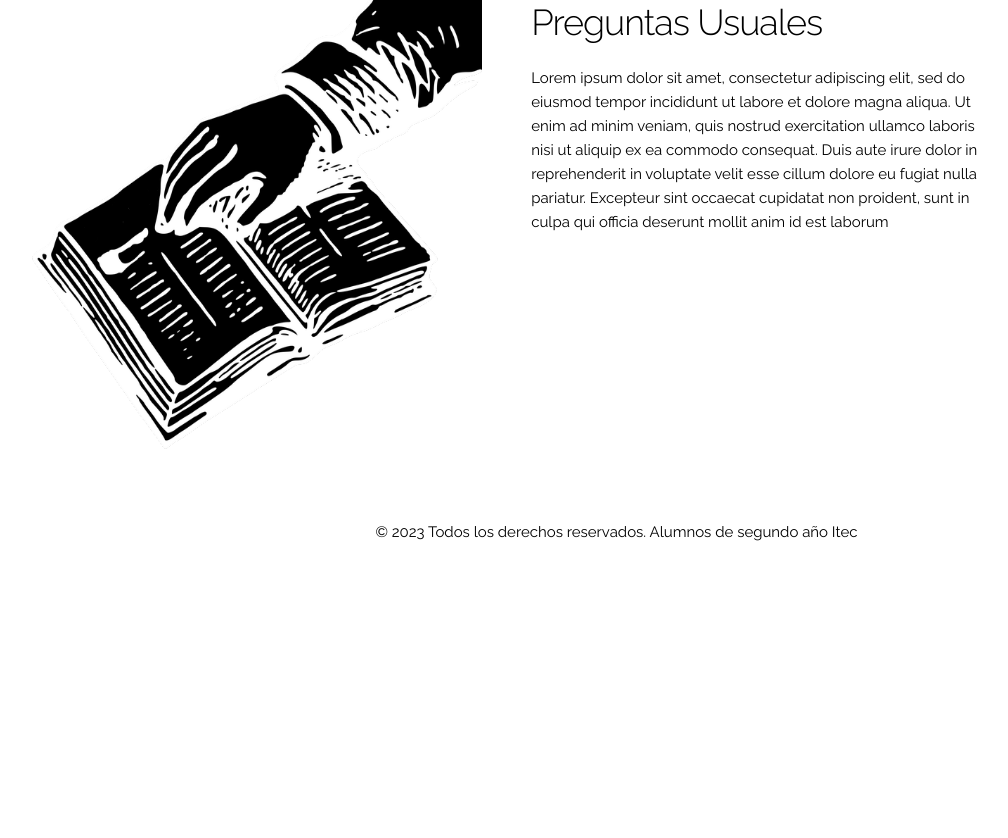
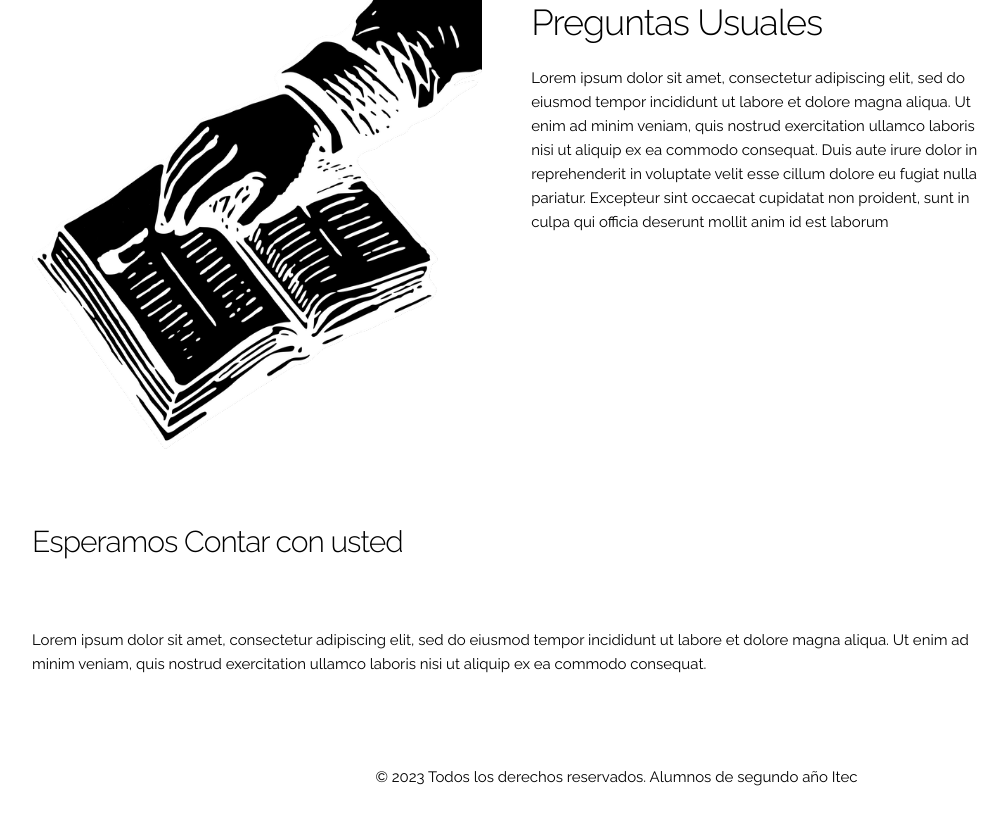
Before and after one commit to NadCarlos/devOpsPractico1, a Flask app: page /inicio in a window 1280 px wide. Shown: the part 1390-2228 px from the top of the page, without its empty margins (128-1136 px from the left). Before the commit the page ends 1931 px from the top, so only its background shows below. Run offline with Flask 3, Linux system fonts and the light colour scheme.

Commit message:
Task13/ index.html

```diff
--- a/templates/index.html
+++ b/templates/index.html
@@ -59,5 +59,15 @@
               <p>Lorem ipsum dolor sit amet, consectetur adipiscing elit, sed do eiusmod tempor incididunt ut labore et dolore magna aliqua. Ut enim ad minim veniam, quis nostrud exercitation ullamco laboris nisi ut aliquip ex ea commodo consequat. Duis aute irure dolor in reprehenderit in voluptate velit esse cillum dolore eu fugiat nulla pariatur. Excepteur sint occaecat cupidatat non proident, sunt in culpa qui officia deserunt mollit anim id est laborum</p>
             </div>
         </div>
+        <div class="row">
+          <div class="twelve columns">
+            <h1>Esperamos Contar con usted</h1>
+          </div>
+        </div>
+        <div class="row">
+          <div class="twelve columns">
+            <p>Lorem ipsum dolor sit amet, consectetur adipiscing elit, sed do eiusmod tempor incididunt ut labore et dolore magna aliqua. Ut enim ad minim veniam, quis nostrud exercitation ullamco laboris nisi ut aliquip ex ea commodo consequat.</p>
+          </div>
+        </div>
     </div>
 {% endblock %}
```
